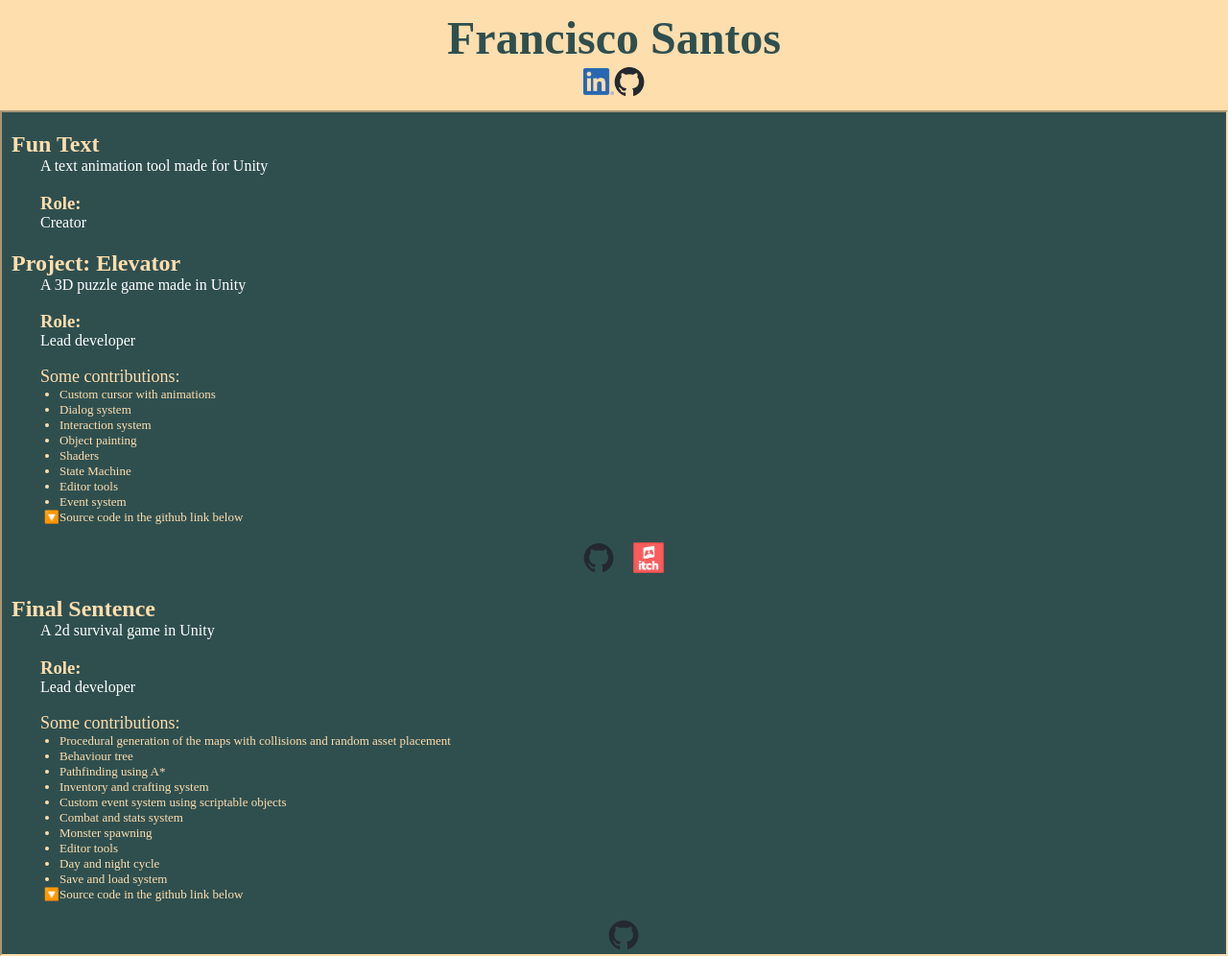
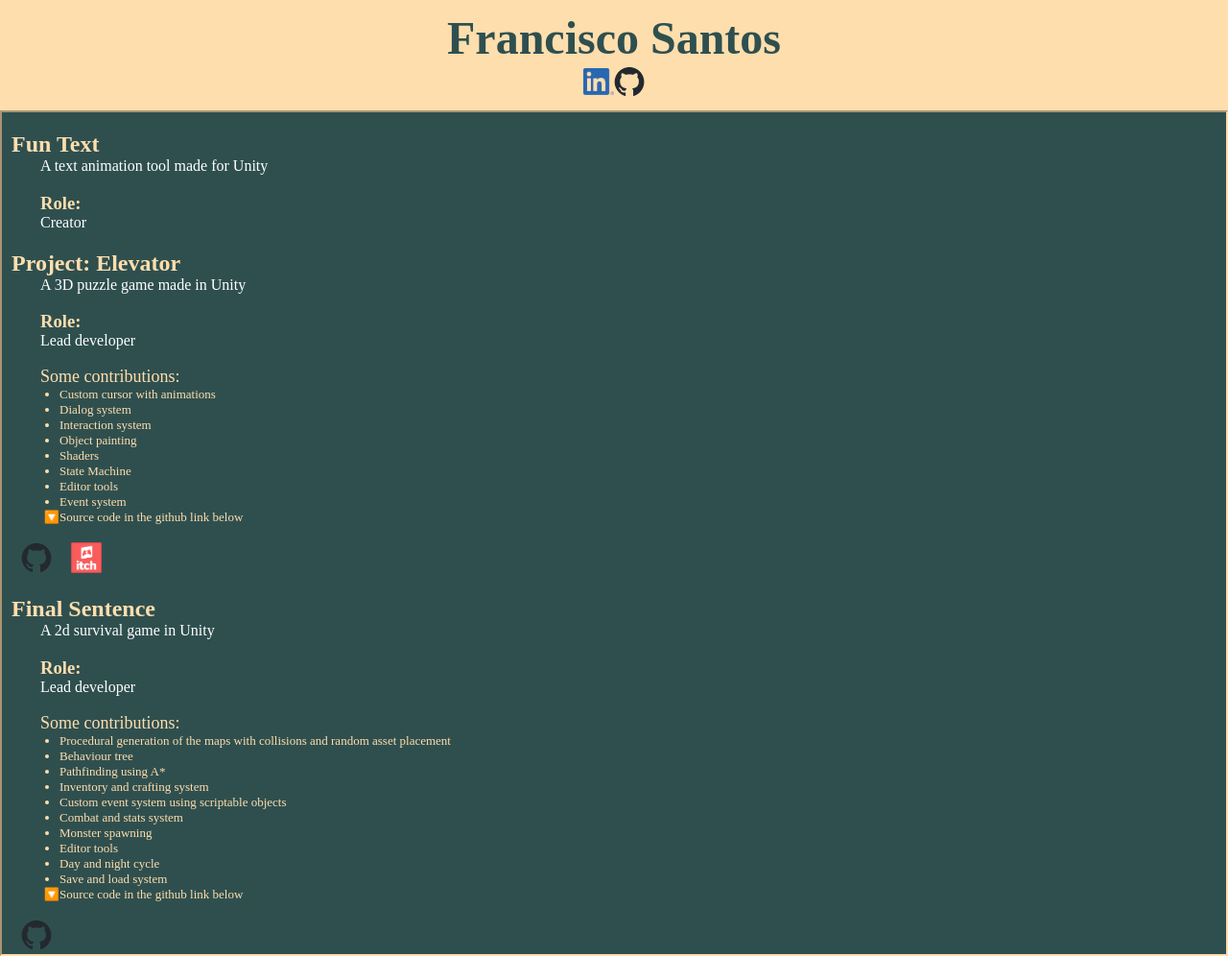
Before and after one commit to ChicoSantos10/ChicoSantos10.github.io, a plain HTML site: page index.html in a window 1280 px wide. Shown: the whole page at 96% size. Drawn offline with Linux system fonts and the light colour scheme.

Commit message:
fixed links positioning

```diff
--- a/index.html
+++ b/index.html
@@ -49,7 +49,7 @@
                 <li>Event system</li>
                 <li></li>
             </ul>
-            <div class="socials">
+            <div class="links">
                 <a href="https://github.com/ChicoSantos10/Project-Elevator.git" target="_blank">
                     <img class="logo project-link" src="github-mark.png" alt="Source code">
                 </a>
@@ -76,7 +76,7 @@
                 <li>Save and load system</li>
                 <li></li>
             </ul>
-            <div class="socials">
+            <div class="links">
                 <a href="https://github.com/ChicoSantos10/Final-Sentence.git" target="_blank">
                     <img class="logo project-link" src="github-mark.png" alt="Source code">
                 </a>
--- a/styles.css
+++ b/styles.css
@@ -26,6 +26,14 @@ h1 {
     flex-direction: row;
     justify-content: center;
     align-items: center;
+}
+
+.links {
+    text-align: left;
+    display: flex;
+    flex-direction: row;
+    justify-content: left;
+    align-items: end;
 }
 
 .logo {
```
